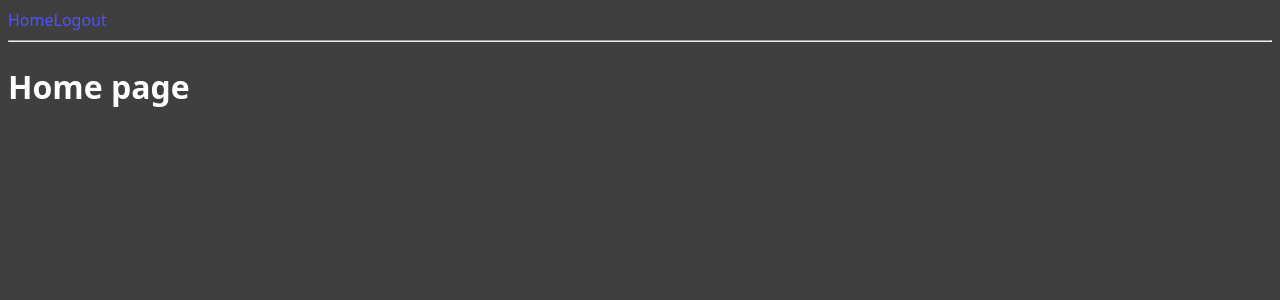
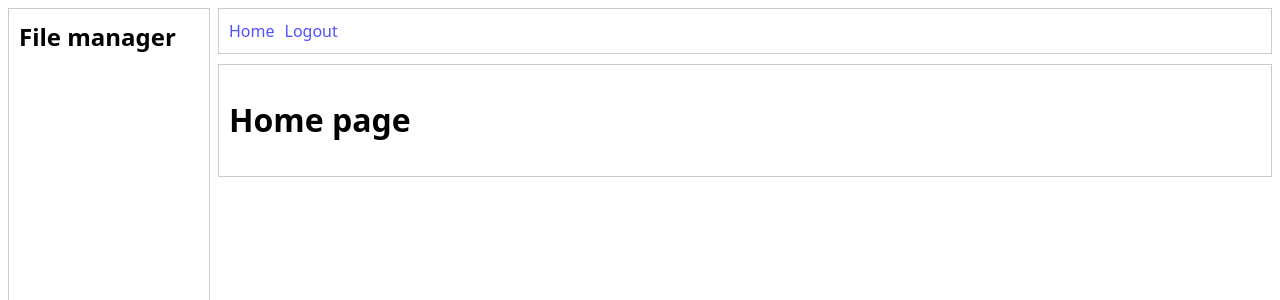
Before and after one commit to JuanAn6/file_manager, a React (Vite) app in the folder web_file_manager/: page / in a window 1280 px wide. Shown: the top 300 px of the page. Built offline with nearby package versions, Linux system fonts and the light colour scheme; no server answers; sample sign-in values are in the browser's storage.

Commit message:
Style base containers for all the ui

```diff
--- a/web_file_manager/src/App.jsx
+++ b/web_file_manager/src/App.jsx
@@ -26,14 +26,17 @@ function App() {
     <div>
       {isAuthenticated && (
         <div>
+          <nav className='vertical-nav'>
+            <h2 className='no-margin'>File manager</h2>
+          </nav>
           {/* Nav bar */}
-          <nav>
+          <nav className='horizontal-nav vertical-expanded'>
             <Link to="/">Home</Link>
             <Link to="/" onClick={handleLogout}>Logout</Link>
           </nav>
-          <hr />
         </div>
       )}
+      <main className='main-container vertical-expanded'>
         <Routes>
           {/* Public routes */}
           <Route path="login" element={<Login />} />
@@ -47,6 +50,7 @@ function App() {
           </Route>
           <Route path="*" element={<h1>404 - Not found page</h1>} />
         </Routes>
+      </main>
     </div>
   );
 }
--- a/web_file_manager/src/index.css
+++ b/web_file_manager/src/index.css
@@ -3,8 +3,8 @@
   line-height: 1.5;
   font-weight: 400;
 
-  color: #ffffff;
-  background-color: #3f3f3f;
+  /* color: #ffffff; */
+  /* background-color: #3f3f3f; */
 
   font-synthesis: none;
   text-rendering: optimizeLegibility;
@@ -21,3 +21,35 @@ a{
 a:hover {
   color: rgb(40, 40, 200);
 }
+
+.horizontal-nav{
+  padding: 10px;
+  display: flex;
+  gap: 10px;
+  border: 1px solid #ccc;
+}
+
+.vertical-nav{
+  position: absolute;
+  top: 8px;
+  left: 8px;
+  bottom: 8px;
+  overflow: hidden;
+  width: 180px;
+  padding: 10px;
+  border: 1px solid #ccc;
+}
+
+.main-container{
+  margin-top: 10px;
+  padding: 10px;
+  border: 1px solid #ccc;
+}
+
+.vertical-expanded{
+  margin-left: 210px;
+}
+
+.no-margin{
+  margin: 0;
+}
```
Lines whose indentation alone changed are shown as unchanged.
